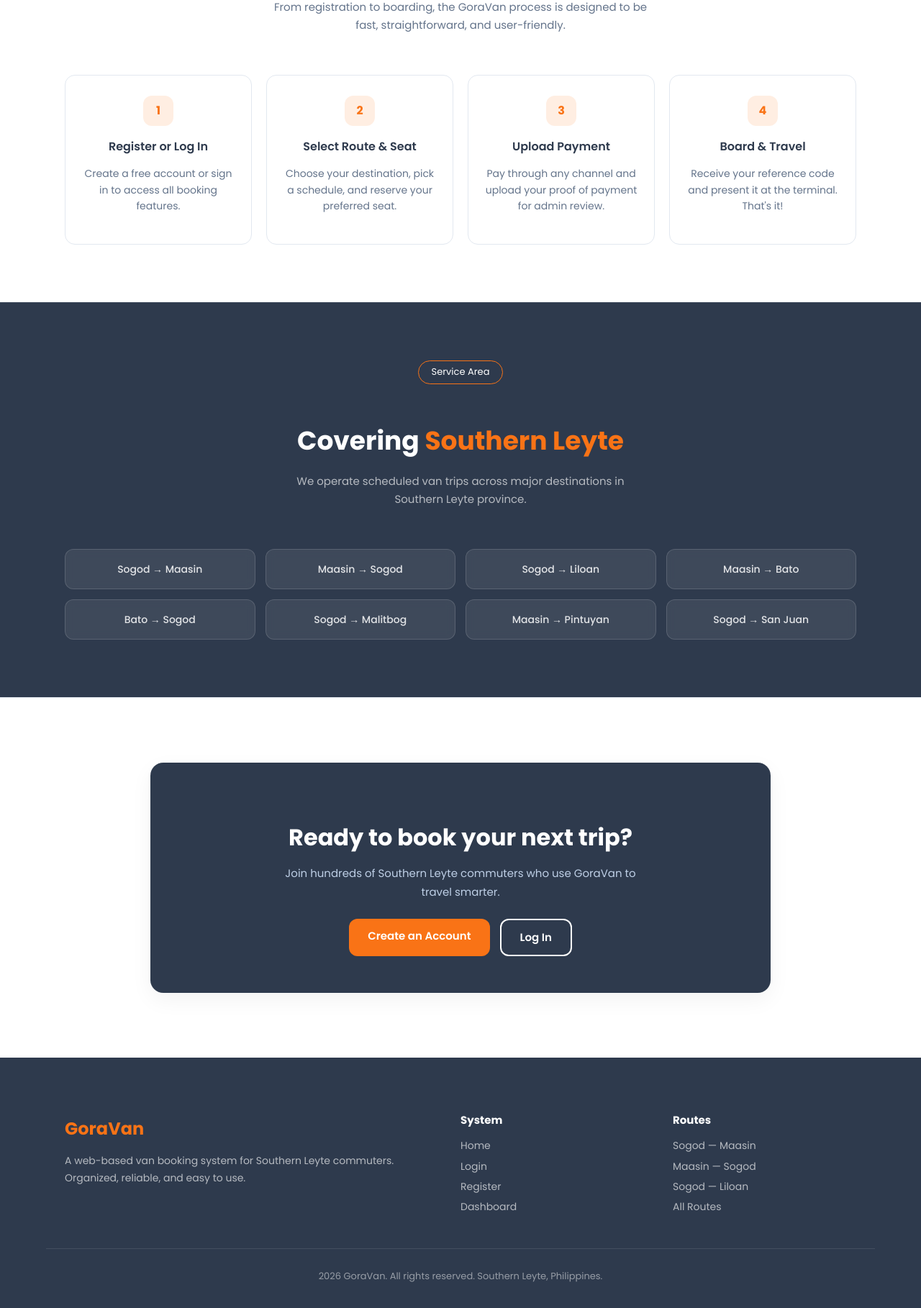
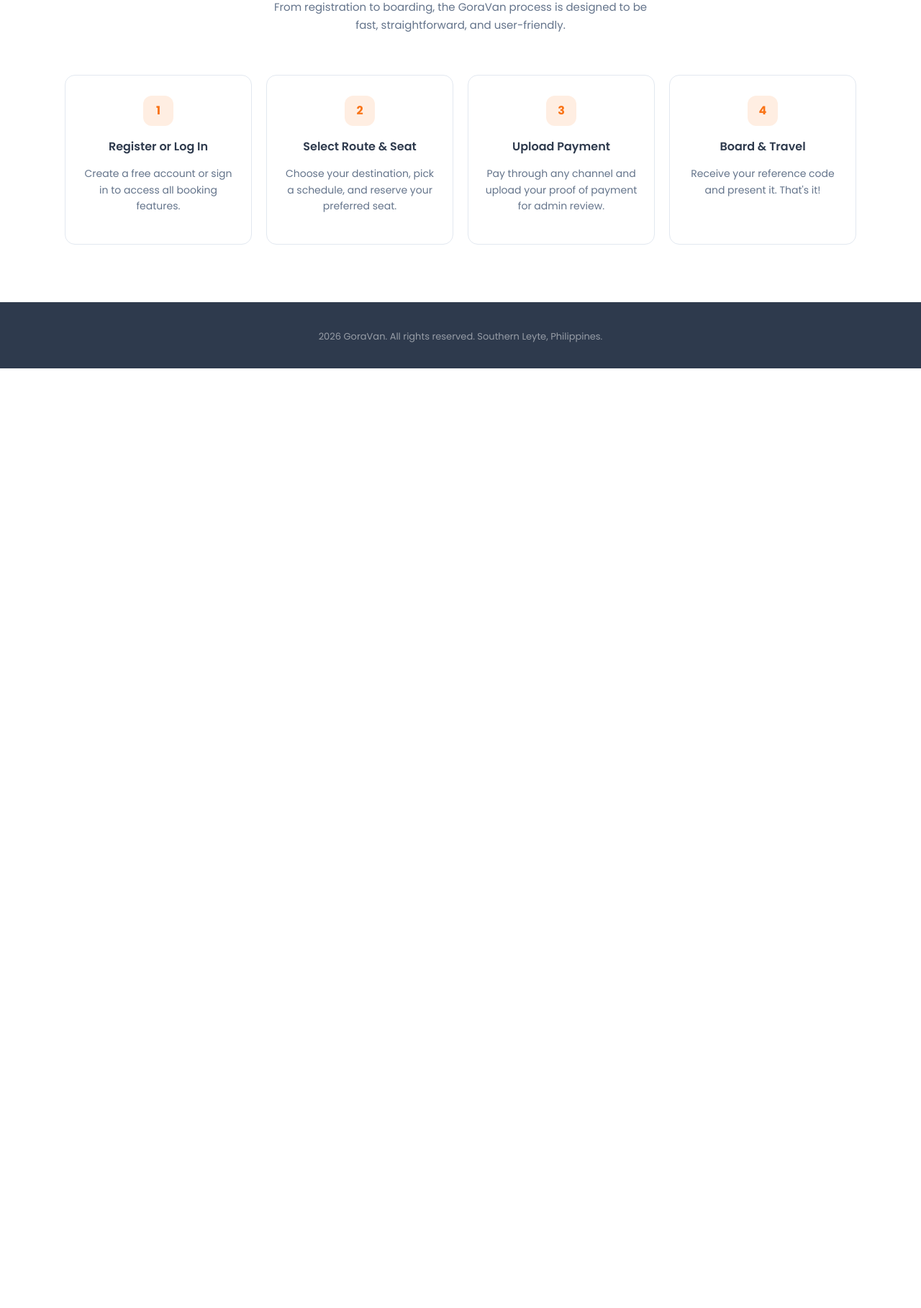
Before and after one commit to ShwnProg/Goravan-A-Web-Based-Van-Booking-System, a PHP site: page / in a window 1280 px wide. Shown: the part 1826-3644 px from the top of the page at 72% size. After the commit the page ends 2338 px from the top, so only its background shows below. Run offline with PHP 8.4, Linux system fonts and the light colour scheme.

Commit message:
Refactor CSS comments and clean up unused sections in HTML

```diff
--- a/assets/css/style.css
+++ b/assets/css/style.css
@@ -29,9 +29,9 @@ body {
     line-height: 1.6;
 }
 
-/* ================================
+/*
    NAVBAR
-================================ */
+ */
 .navbar {
     position: sticky;
     top: 0;
@@ -526,9 +526,9 @@ body.menu-open {
     }
 }
 
-/* ================================
-   FEATURES SECTION — white bg
-================================ */
+/*
+   FEATURES SECTION
+ */
 .features {
     background: var(--color-white);
     padding: 80px 64px;
@@ -923,21 +923,21 @@ body.menu-open {
 }
 
 /* FOOTER */
-.footer {
+/* .footer {
     background: var(--color-primary);
     color: white;
     padding: 60px 64px 20px;
-}
+} */
 
-.footer-container {
+/* .footer-container {
     display: grid;
     grid-template-columns: 2fr 1fr 1fr;
     gap: 40px;
     max-width: 1100px;
     margin: auto;
-}
+} */
 
-.footer-brand h2 {
+/* .footer-brand h2 {
     color: var(--color-accent);
     margin-bottom: 10px;
 }
@@ -963,15 +963,17 @@ body.menu-open {
 .footer-links a:hover {
     color: var(--color-accent);
     transform: translateX(3px);
-}
+} */
 
 .footer-bottom {
-    margin-top: 40px;
-    padding-top: 15px;
-    border-top: 1px solid rgba(255, 255, 255, 0.1);
+    /* margin-top: 40px;
+    padding-top: 15px; */
+    /* border-top: 1px solid rgba(255, 255, 255, 0.1); */
     text-align: center;
     font-size: 13px;
     color: rgba(255, 255, 255, 0.5);
+    background: var(--color-primary);
+    padding: 25px 64px 20px;
 }
 
 @media (max-width: 860px) {
--- a/index.php
+++ b/index.php
@@ -25,7 +25,7 @@
             <a href="#home" class="nav-link">Home</a>
             <a href="#features" class="nav-link">Features</a>
             <a href="#how" class="nav-link">How It Works</a>
-            <a href="#routes" class="nav-link">Routes</a>
+            <!-- <a href="#routes" class="nav-link">Routes</a> -->
             <div class="btn-group">
                 <a href="views/auth/login.php" class="btn login-btn">Log In</a>
                 <a href="views/auth/register.php" class="btn register-btn">Get Started</a>
@@ -39,7 +39,7 @@
         <a href="#home" class="nav-link">Home</a>
         <a href="#features" class="nav-link">Features</a>
         <a href="#how" class="nav-link">How It Works</a>
-        <a href="#routes" class="nav-link">Routes</a>
+        <!-- <a href="#routes" class="nav-link">Routes</a> -->
         <div class="mobile-divider"></div>
         <div class="btn-group">
             <a href="views/auth/login.php" class="btn login-btn">Log In</a>
@@ -229,14 +229,14 @@
             <div class="how-card">
                 <div class="how-step">4</div>
                 <h3>Board & Travel</h3>
-                <p>Receive your reference code and present it at the terminal. That's it!</p>
+                <p>Receive your reference code and present it. That's it!</p>
             </div>
 
         </div>
     </section>
 
     <!-- ROUTES SECTION -->
-    <section class="routes" id="routes">
+    <!-- <section class="routes" id="routes">
         <div class="routes-header">
             <div class="badge-light">Service Area</div>
             <h2>Covering <span>Southern Leyte</span></h2>
@@ -257,10 +257,10 @@
             <div class="route-card">Sogod → San Juan</div>
 
         </div>
-    </section>
+    </section> -->
 
     <!-- CTA SECTION -->
-    <section class="cta-section">
+    <!-- <section class="cta-section">
         <div class="cta-card">
             <h2>Ready to book your next trip?</h2>
             <p>
@@ -272,38 +272,38 @@
                 <a href="views/auth/login.php" class="cta-outline">Log In</a>
             </div>
         </div>
-    </section>
+    </section> -->
     <!-- FOOTER -->
     <footer class="footer">
-        <div class="footer-container">
+        <!-- <div class="footer-container"> -->
 
             <!-- Brand -->
-            <div class="footer-brand">
+            <!-- <div class="footer-brand">
                 <h2>GoraVan</h2>
                 <p>
                     A web-based van booking system for Southern Leyte commuters.
                     Organized, reliable, and easy to use.
                 </p>
-            </div>
+            </div> -->
 
-            <div class="footer-box">
+            <!-- <div class="footer-box">
                 <h3>System</h3>
                 <p>Home</p>
                 <p>Login</p>
                 <p>Register</p>
                 <p>Dashboard</p>
-            </div>
+            </div> -->
 
             <!-- Routes -->
-            <div class="footer-box">
+            <!-- <div class="footer-box">
                 <h3>Routes</h3>
                 <p>Sogod — Maasin</p>
                 <p>Maasin — Sogod</p>
                 <p>Sogod — Liloan</p>
                 <p>All Routes</p>
-            </div>
+            </div> -->
 
-        </div>
+        <!-- </div> -->
 
         <div class="footer-bottom">
             <p>2026 GoraVan. All rights reserved. Southern Leyte, Philippines.</p>
```
